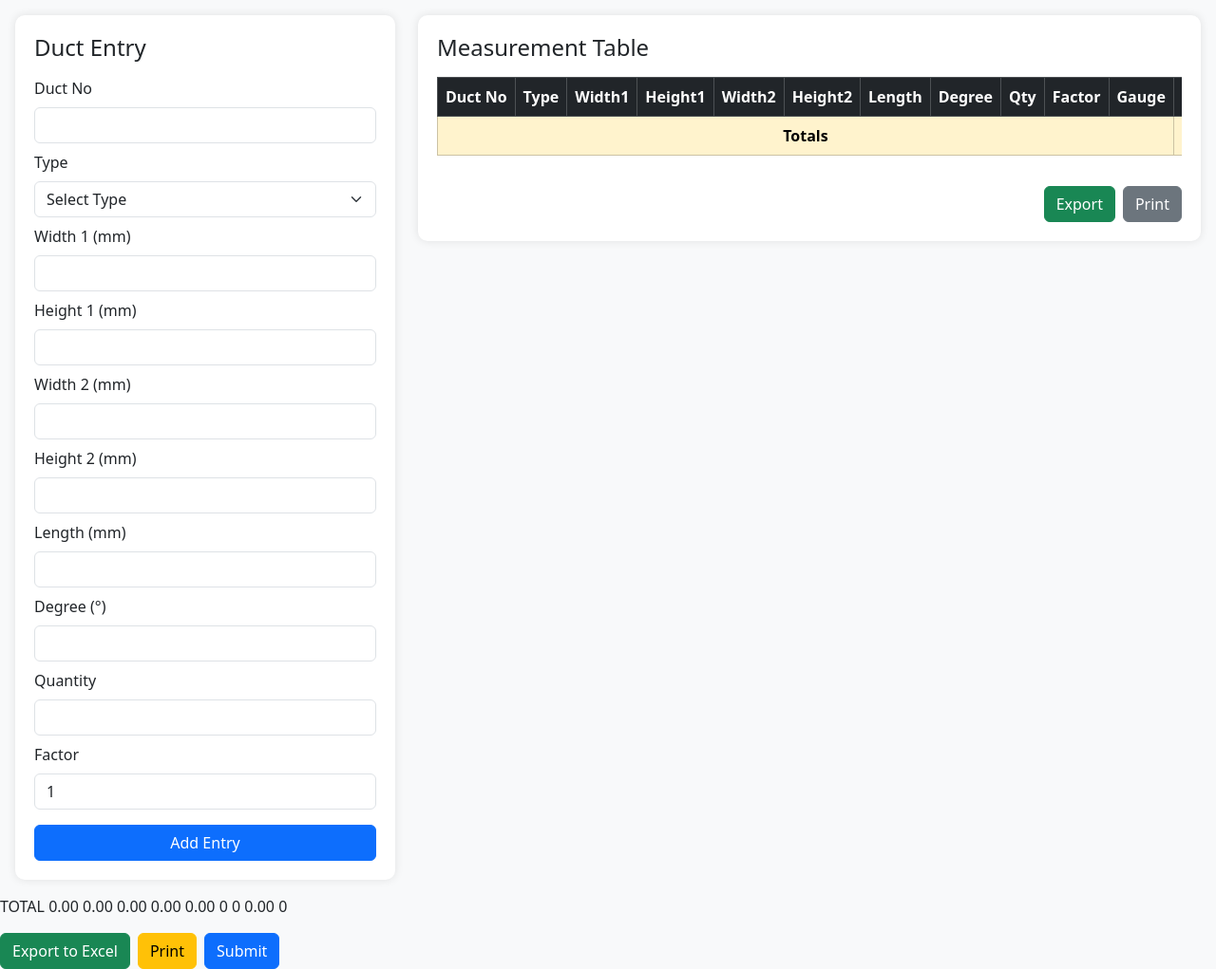
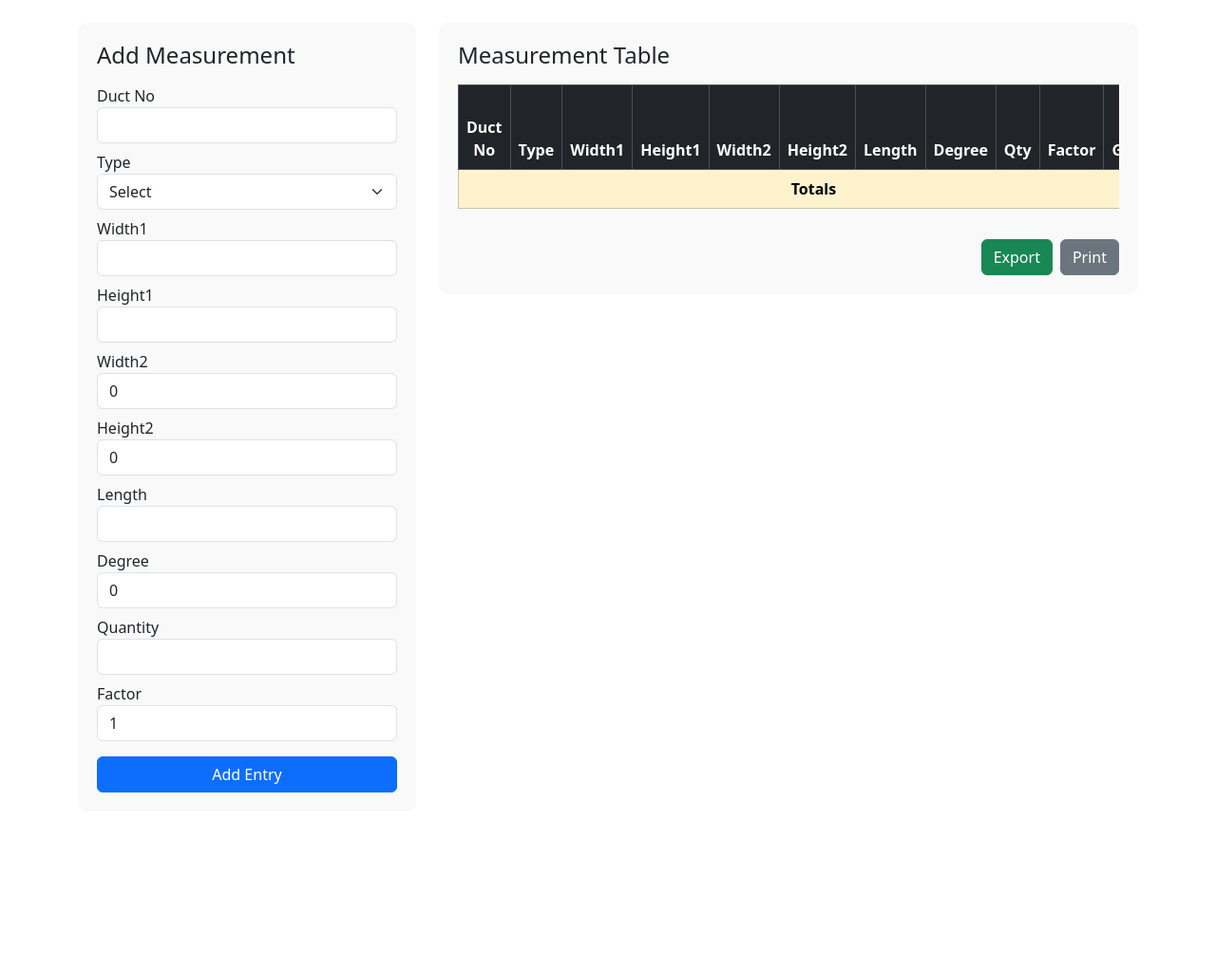
Before and after one commit to kumartech-maker/Vanesengineering, a Python web app: template templates/measurement_sheet.html in a window 1280 px wide. Shown: the whole page at 95% size. After the commit the page ends 835 px from the top, so only its background shows below. Run offline with Jinja, Linux system fonts and the light colour scheme; the template is opened without the code that fills it, so the values that code supplies are empty.

Commit message:
Update measurement_sheet.html

```diff
--- a/templates/measurement_sheet.html
+++ b/templates/measurement_sheet.html
@@ -2,93 +2,83 @@
 <html lang="en">
 <head>
   <meta charset="UTF-8" />
-  <meta name="viewport" content="width=device-width, initial-scale=1.0"/>
   <title>Measurement Sheet</title>
   <link href="https://cdn.jsdelivr.net/npm/bootstrap@5.3.2/dist/css/bootstrap.min.css" rel="stylesheet" />
   <style>
-    body {
-      background-color: #f8f9fa;
-    }
     .form-section {
-      background: #fff;
+      background: #f9f9f9;
       border-radius: 10px;
       padding: 20px;
-      box-shadow: 0 0 10px rgba(0,0,0,0.1);
     }
     .table-section {
-      overflow-x: auto;
-    }
-    th, td {
-      white-space: nowrap;
+      max-height: 500px;
+      overflow-y: auto;
     }
   </style>
 </head>
 <body>
-  <div class="container-fluid p-3">
+  <div class="container mt-4">
     <div class="row">
-      <!-- Left side: Input Form -->
+      <!-- Left Side Form -->
       <div class="col-md-4">
         <div class="form-section">
-          <h4 class="mb-3">Duct Entry</h4>
-          <form id="ductForm">
+          <h4 class="mb-3">Add Measurement</h4>
+          <form id="measurementForm">
             <div class="mb-2">
-              <label class="form-label">Duct No</label>
-              <input type="text" class="form-control" id="ductNo" required />
+              <label>Duct No</label>
+              <input type="text" name="duct_no" class="form-control" required>
             </div>
             <div class="mb-2">
-              <label class="form-label">Type</label>
-              <select class="form-select" id="type" required>
-                <option value="">Select Type</option>
+              <label>Type</label>
+              <select name="duct_type" class="form-select" required>
+                <option value="">Select</option>
                 <option value="ST">ST</option>
                 <option value="RED">RED</option>
-                <option value="DUM">DUM</option>
                 <option value="OFFSET">OFFSET</option>
                 <option value="SHOE">SHOE</option>
+                <option value="DUM">DUM</option>
                 <option value="VANES">VANES</option>
                 <option value="ELB">ELB</option>
               </select>
             </div>
             <div class="mb-2">
-              <label class="form-label">Width 1 (mm)</label>
-              <input type="number" class="form-control" id="width1" required />
+              <label>Width1</label>
+              <input type="number" name="width1" class="form-control" required>
             </div>
             <div class="mb-2">
-              <label class="form-label">Height 1 (mm)</label>
-              <input type="number" class="form-control" id="height1" required />
+              <label>Height1</label>
+              <input type="number" name="height1" class="form-control" required>
             </div>
             <div class="mb-2">
-              <label class="form-label">Width 2 (mm)</label>
-              <input type="number" class="form-control" id="width2" />
+              <label>Width2</label>
+              <input type="number" name="width2" class="form-control" value="0">
             </div>
             <div class="mb-2">
-              <label class="form-label">Height 2 (mm)</label>
-              <input type="number" class="form-control" id="height2" />
+              <label>Height2</label>
+              <input type="number" name="height2" class="form-control" value="0">
             </div>
             <div class="mb-2">
-              <label class="form-label">Length (mm)</label>
-              <input type="number" class="form-control" id="length" required />
+              <label>Length</label>
+              <input type="number" name="length" class="form-control" required>
             </div>
             <div class="mb-2">
-              <label class="form-label">Degree (°)</label>
-              <input type="number" class="form-control" id="degree" />
+              <label>Degree</label>
+              <input type="number" name="degree" class="form-control" value="0">
             </div>
             <div class="mb-2">
-              <label class="form-label">Quantity</label>
-              <input type="number" class="form-control" id="quantity" required />
+              <label>Quantity</label>
+              <input type="number" name="qty" class="form-control" required>
             </div>
-            <div class="mb-2">
-              <label class="form-label">Factor</label>
-              <input type="number" class="form-control" id="factor" value="1" />
+            <div class="mb-3">
+              <label>Factor</label>
+              <input type="number" name="factor" class="form-control" step="0.01" value="1">
             </div>
-
-            <div class="mt-3 d-grid">
             <button type="submit" class="btn btn-primary w-100">Add Entry</button>
-          </div>
           </form>
         </div>
       </div>
 
-    <!-- Right side: Table -->
+      <!-- Right Side Table -->
       <div class="col-md-8">
         <div class="form-section">
           <h4 class="mb-3">Measurement Table</h4>
@@ -116,11 +106,11 @@
                   <th>Cleat</th>
                   <th>Gasket (m)</th>
                   <th>Corner</th>
-                <th>Actions </th>
+                  <th>Actions</th>
                 </tr>
               </thead>
               <tbody id="tableBody">
-              <!-- Dynamic rows inserted here -->
+                <!-- Dynamic rows will be inserted here -->
               </tbody>
               <tfoot class="table-warning fw-bold text-center">
                 <tr>
@@ -149,147 +139,124 @@
   </div>
 
   <script>
-  let ductCounter = 1;
+    const form = document.getElementById("measurementForm");
+    const tableBody = document.getElementById("tableBody");
 
-  function getGauge(width1, height1) {
-    if (width1 <= 751 && height1 <= 751) return '24g';
-    if (width1 <= 1201 && height1 <= 1201) return '22g';
-    if (width1 <= 1800 && height1 <= 1800) return '20g';
-    return '18g';
+    let ductCount = 1;
+
+    form.addEventListener("submit", function (e) {
+      e.preventDefault();
+
+      const formData = new FormData(form);
+      const entry = Object.fromEntries(formData.entries());
+
+      entry.width1 = parseFloat(entry.width1);
+      entry.height1 = parseFloat(entry.height1);
+      entry.width2 = parseFloat(entry.width2);
+      entry.height2 = parseFloat(entry.height2);
+      entry.length = parseFloat(entry.length);
+      entry.qty = parseInt(entry.qty);
+      entry.factor = parseFloat(entry.factor);
+      entry.degree = parseInt(entry.degree);
+
+      let avgWidth = (entry.width1 + entry.width2) / 2;
+      let avgHeight = (entry.height1 + entry.height2) / 2;
+      let area = ((avgWidth / 1000) * (avgHeight / 1000) * (entry.length / 1000)) * entry.qty * entry.factor;
+      let gauge = "24g";
+      if (avgWidth > 750 || avgHeight > 750) gauge = "22g";
+      if (avgWidth > 1200 || avgHeight > 1200) gauge = "20g";
+      if (avgWidth > 1800 || avgHeight > 1800) gauge = "18g";
+
+      let nuts = (entry.length * 4 / 1000) * entry.qty;
+      let cleat = (entry.length * 2 / 1000) * entry.qty;
+      let gasket = ((entry.width1 + entry.width2 + entry.height1 + entry.height2) * 2 / 1000) * entry.qty;
+      let corner = 4 * entry.qty;
+
+      const row = document.createElement("tr");
+      row.classList.add("text-center");
+
+      row.innerHTML = `
+        <td>${ductCount}</td>
+        <td>${entry.type}</td>
+        <td>${entry.width1}</td>
+        <td>${entry.height1}</td>
+        <td>${entry.width2}</td>
+        <td>${entry.height2}</td>
+        <td>${entry.length}</td>
+        <td>${entry.degree}</td>
+        <td>${entry.qty}</td>
+        <td>${entry.factor}</td>
+        <td>${gauge}</td>
+        <td class="area">${area.toFixed(2)}</td>
+        <td class="g24">${gauge === "24g" ? area.toFixed(2) : 0}</td>
+        <td class="g22">${gauge === "22g" ? area.toFixed(2) : 0}</td>
+        <td class="g20">${gauge === "20g" ? area.toFixed(2) : 0}</td>
+        <td class="g18">${gauge === "18g" ? area.toFixed(2) : 0}</td>
+        <td class="nuts">${nuts.toFixed(2)}</td>
+        <td class="cleat">${cleat.toFixed(2)}</td>
+        <td class="gasket">${gasket.toFixed(2)}</td>
+        <td class="corner">${corner}</td>
+        <td>
+          <button class="btn btn-sm btn-warning" onclick="editRow(this)">Edit</button>
+          <button class="btn btn-sm btn-danger" onclick="deleteRow(this)">Delete</button>
+        </td>
+      `;
+
+      tableBody.appendChild(row);
+      ductCount++;
+      form.reset();
+      updateTotals();
+    });
+
+    function updateTotals() {
+      const totalArea = sumColumn("area");
+      const total24g = sumColumn("g24");
+      const total22g = sumColumn("g22");
+      const total20g = sumColumn("g20");
+      const total18g = sumColumn("g18");
+      const totalNutsBolts = sumColumn("nuts");
+      const totalCleat = sumColumn("cleat");
+      const totalGasket = sumColumn("gasket");
+      const totalCorner = sumColumn("corner", true);
+
+      document.getElementById("totalArea").textContent = totalArea.toFixed(2);
+      document.getElementById("total24g").textContent = total24g.toFixed(2);
+      document.getElementById("total22g").textContent = total22g.toFixed(2);
+      document.getElementById("total20g").textContent = total20g.toFixed(2);
+      document.getElementById("total18g").textContent = total18g.toFixed(2);
+      document.getElementById("totalNutsBolts").textContent = totalNutsBolts.toFixed(2);
+      document.getElementById("totalCleat").textContent = totalCleat.toFixed(2);
+      document.getElementById("totalGasket").textContent = totalGasket.toFixed(2);
+      document.getElementById("totalCorner").textContent = totalCorner;
     }
 
-  function calculateArea(type, w1, h1, w2, h2, len, deg, qty, factor) {
-    switch (type) {
-      case 'ST':
-        return 2 * (w1 + h1) / 1000 * (len / 1000) * qty;
-      case 'RED':
-        return (w1 + h1 + w2 + h2) / 1000 * (len / 1000) * qty * factor;
-      case 'DUM':
-        return (w1 * h1) / 1_000_000 * qty;
-      case 'OFFSET':
-        return (w1 + h1 + w2 + h2) / 1000 * ((len + deg) / 1000) * qty * factor;
-      case 'SHOE':
-        return (w1 + h1) * 2 / 1000 * (len / 1000) * qty * factor;
-      case 'VANES':
-        return w1 / 1000 * (2 * Math.PI * (w1 / 1000) / 4) * qty;
-      case 'ELB':
-        return 2 * (w1 + h1) / 1000 * ((h1 / 2 / 1000) + (len / 1000) * (Math.PI * (deg / 180))) * qty * factor;
-      default:
-        return 0;
-    }
+    function sumColumn(className, isInt = false) {
+      const cells = document.querySelectorAll(`.${className}`);
+      let sum = 0;
+      cells.forEach(cell => sum += isInt ? parseInt(cell.textContent) : parseFloat(cell.textContent));
+      return sum;
     }
 
-  function addMeasurement(event) {
-    event.preventDefault();
-
-    const ductType = document.getElementById('type').value;
-    const width1 = +document.getElementById('width1').value;
-    const height1 = +document.getElementById('height1').value;
-    const width2 = +document.getElementById('width2').value || 0;
-    const height2 = +document.getElementById('height2').value || 0;
-    const length = +document.getElementById('length').value;
-    const degree = +document.getElementById('degree').value || 0;
-    const quantity = +document.getElementById('quantity').value;
-    const factor = +document.getElementById('factor').value || 1;
-
-    const gauge = getGauge(width1, height1);
-    const area = calculateArea(ductType, width1, height1, width2, height2, length, degree, quantity, factor);
-
-    const nutsBolts = quantity * 4;
-    const cleat = gauge === '24g' ? quantity * 4 : gauge === '22g' ? quantity * 8 : gauge === '20g' ? quantity * 10 : quantity * 12;
-    const gasket = (width1 + height1 + width2 + height2) / 1000 * quantity;
-    const corner = ductType === 'DUM' ? 0 : quantity * 8;
-
-    const row = document.createElement('tr');
-    row.innerHTML = `
-      <td>${ductCounter++}</td>
-      <td>${ductType}</td>
-      <td>${width1}</td>
-      <td>${height1}</td>
-      <td>${width2}</td>
-      <td>${height2}</td>
-      <td>${length}</td>
-      <td>${degree}</td>
-      <td>${quantity}</td>
-      <td>${factor}</td>
-      <td>${gauge}</td>
-      <td>${area.toFixed(2)}</td>
-      <td>${gauge === '24g' ? area.toFixed(2) : '0'}</td>
-      <td>${gauge === '22g' ? area.toFixed(2) : '0'}</td>
-      <td>${gauge === '20g' ? area.toFixed(2) : '0'}</td>
-      <td>${gauge === '18g' ? area.toFixed(2) : '0'}</td>
-      <td>${nutsBolts}</td>
-      <td>${cleat}</td>
-      <td>${gasket.toFixed(2)}</td>
-      <td>${corner}</td>
-    `;
-
-    document.getElementById('tableBody').appendChild(row);
+    function deleteRow(btn) {
+      btn.closest("tr").remove();
       updateTotals();
-    event.target.reset();
     }
 
-  function updateTotals() {
-    let totalArea = 0, t24g = 0, t22g = 0, t20g = 0, t18g = 0, tNB = 0, tCleat = 0, tGasket = 0, tCorner = 0;
-    document.querySelectorAll('#tableBody tr').forEach(row => {
-      const cells = row.querySelectorAll('td');
-      totalArea += parseFloat(cells[11].textContent);
-      t24g += parseFloat(cells[12].textContent);
-      t22g += parseFloat(cells[13].textContent);
-      t20g += parseFloat(cells[14].textContent);
-      t18g += parseFloat(cells[15].textContent);
-      tNB += parseFloat(cells[16].textContent);
-      tCleat += parseFloat(cells[17].textContent);
-      tGasket += parseFloat(cells[18].textContent);
-      tCorner += parseFloat(cells[19].textContent);
-    });
-
-    document.getElementById('totalArea').textContent = totalArea.toFixed(2);
-    document.getElementById('total24g').textContent = t24g.toFixed(2);
-    document.getElementById('total22g').textContent = t22g.toFixed(2);
-    document.getElementById('total20g').textContent = t20g.toFixed(2);
-    document.getElementById('total18g').textContent = t18g.toFixed(2);
-    document.getElementById('totalNutsBolts').textContent = tNB;
-    document.getElementById('totalCleat').textContent = tCleat;
-    document.getElementById('totalGasket').textContent = tGasket.toFixed(2);
-    document.getElementById('totalCorner').textContent = tCorner;
+    function editRow(btn) {
+      alert("Edit functionality can be implemented here.");
     }
 
     function exportTable() {
-    const table = document.getElementById('measurementTable').outerHTML;
-    const blob = new Blob(["\ufeff", table], { type: 'application/vnd.ms-excel' });
-    const link = document.createElement("a");
-    link.href = URL.createObjectURL(blob);
-    link.download = "measurement_sheet.xls";
-    link.click();
+      let table = document.getElementById("measurementTable").outerHTML;
+      let blob = new Blob(["\ufeff", table], { type: "application/vnd.ms-excel" });
+      let url = URL.createObjectURL(blob);
+      let a = document.createElement("a");
+      a.href = url;
+      a.download = "measurement_sheet.xls";
+      document.body.appendChild(a);
+      a.click();
+      document.body.removeChild(a);
     }
-
-  document.getElementById('ductForm').addEventListener('submit', addMeasurement);
   </script>
-</tbody>
-        <tfoot>
-          <tr>
-            <th colspan="11">TOTAL</th>
-            <th id="totalArea">0.00</th>
-            <th id="total24g">0.00</th>
-            <th id="total22g">0.00</th>
-            <th id="total20g">0.00</th>
-            <th id="total18g">0.00</th>
-            <th id="totalNutsBolts">0</th>
-            <th id="totalCleat">0</th>
-            <th id="totalGasket">0.00</th>
-            <th id="totalCorner">0</th>
-          </tr>
-        </tfoot>
-      </table>
-
-      <div class="mt-3 d-flex gap-2">
-        <button onclick="exportTable()" class="btn btn-success">Export to Excel</button>
-        <button onclick="window.print()" class="btn btn-warning">Print</button>
-        <button onclick="alert('Submitted!')" class="btn btn-primary">Submit</button>
-      </div>
-    </div>
-  </div>
-</div>
 </body>
 </html>
```
Lines whose indentation alone changed are shown as unchanged.
